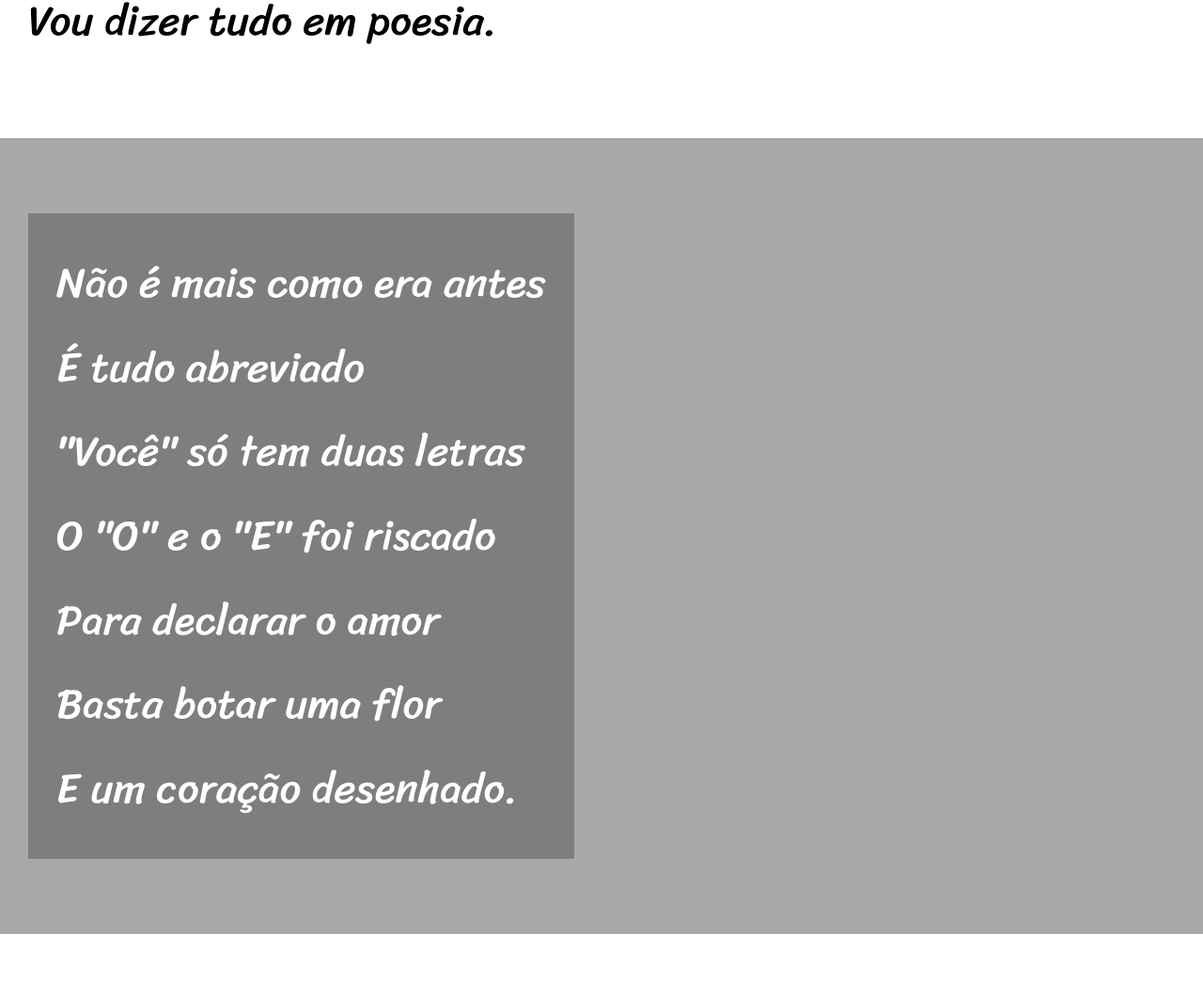
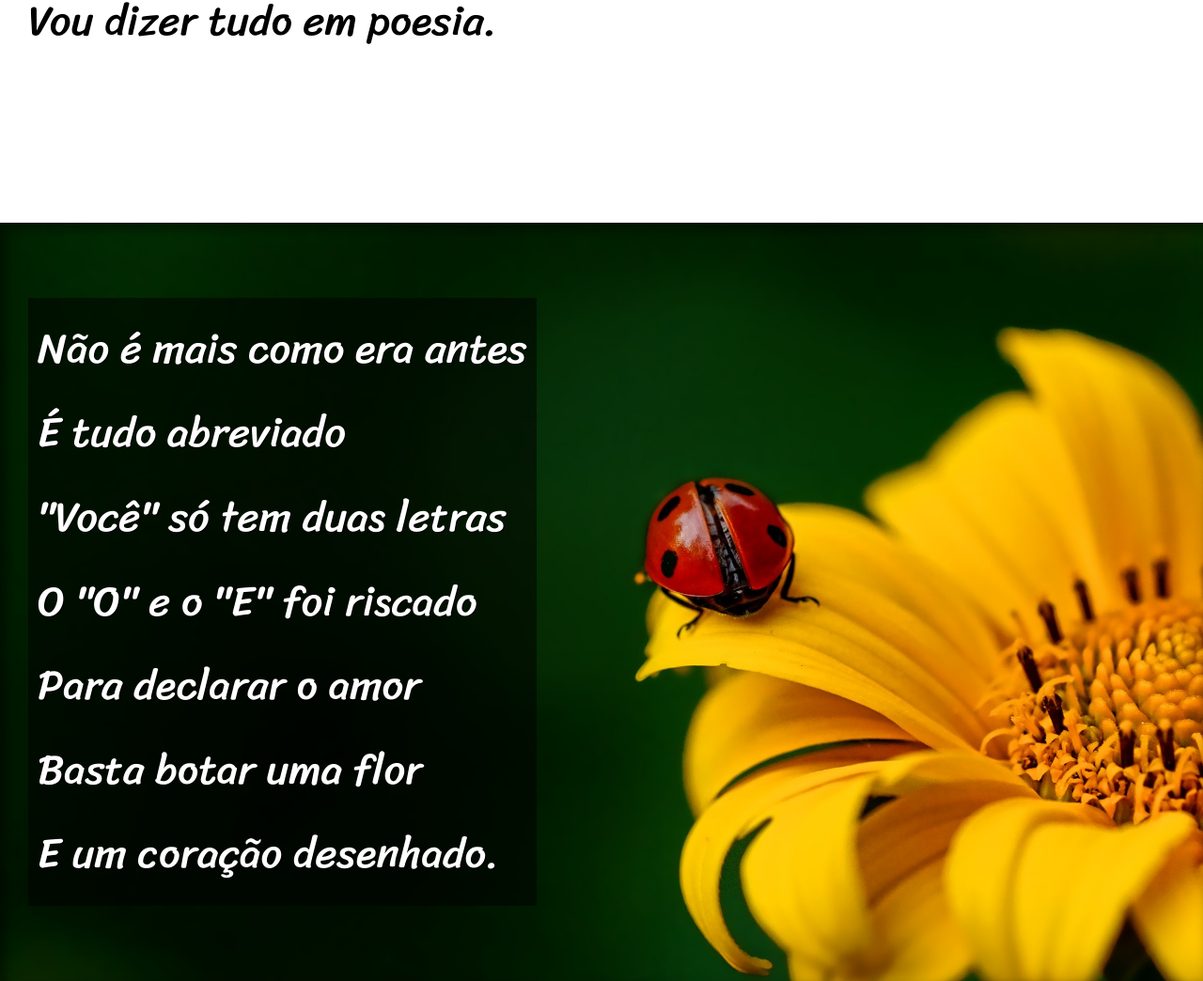
Before and after one commit to HenriqueTeixeira1977/html-css, a plain HTML site: page desafios/d012/index.html in a window 1280 px wide. Shown: the part 872-1916 px from the top of the page at 94% size. Drawn offline with Linux system fonts and the light colour scheme.

Commit message:
Update202301082108

```diff
--- a/desafios/d012/css/style.css
+++ b/desafios/d012/css/style.css
@@ -3,11 +3,7 @@
 @import url('https://fonts.googleapis.com/css2?family=Passion+One:wght@400;700;900&display=swap');
 
 @import url('https://fonts.googleapis.com/css2?family=Sriracha&display=swap');
-/*
-font-family: 'Passion One', cursive;
-font-family: 'Sriracha', cursive;
 
-*/
 
 :root {
     --fonte1: Verdana, Geneva, Tahoma, sans-serif;
@@ -60,24 +56,39 @@ section {
     font-size: 3.5vw;
 }
 
+section p {
+    padding-bottom: 2em;
+}
 .normal {
-    background-color: white;
+    background-color: rgb(255, 255, 255);
     color:black;
 }
 
 .imagem {
     background-color: rgb(51,51,51,);
     color: white;
+    box-shadow: inset 6px 6px 13px 0px rgba(0, 0, 0, 0.501);
+    background-size: cover;
+    background-attachment: fixed;
 }
 .imagem p {
     display: inline-block;
-    padding: 30px;
-    background-color: rgba(0, 0, 0, 0.254);
+    padding: 10px;
+    background-color: rgba(0, 0, 0, 0.515);
+    text-shadow: 1px 1px 0px black;
 
 }
 
-
-
+#img01 {
+    background-image: url('../img/background001.jpg');
+    background-position: right center;
+    background-repeat: no-repeat;
+}
+#img02 {
+    background-image: url('../img/background002.jpg');
+    background-position: right center;
+    background-repeat: no-repeat;
+}
 
 
 
--- a/desafios/d012/index.html
+++ b/desafios/d012/index.html
@@ -27,7 +27,7 @@
             </p>
         </section>
 
-        <section class="imagem">
+        <section class="imagem" id="img01">
             <p>
                 Não é mais como era antes<br>
                 É tudo abreviado<br>
@@ -40,6 +40,7 @@
         </section>
 
         <section class="normal">
+
             <p>
                 Arroba agora não pesa<br>
                 É parte de um endereço<br>
@@ -48,6 +49,8 @@
                 Agora é .com<br>
                 Se o saite é muito bom<br>
                 Ele vale um alto preço.<br>
+            </p>
+            <p>
                 Pra piorar a liguagem<br>
                 O emoticom é um risco<br>
                 Tem símbolo para tudo<br>
@@ -58,7 +61,7 @@
             </p>
         </section>
 
-        <section class="imagem">
+        <section class="imagem" id="img02">
             <p>
                 Tenho saudade das cartas<br>
                 Escritas com a própria mão<br>
@@ -79,6 +82,8 @@
                 Abriu outro aplicativo<br>
                 O mundo ficou cativo<br>
                 Da tecnologia do agora.<br>
+            </p>
+            <p>
                 Felizmente, pra orar<br>
                 Não precisa de internet<br>
                 Deus escuta todo mundo<br>
```
